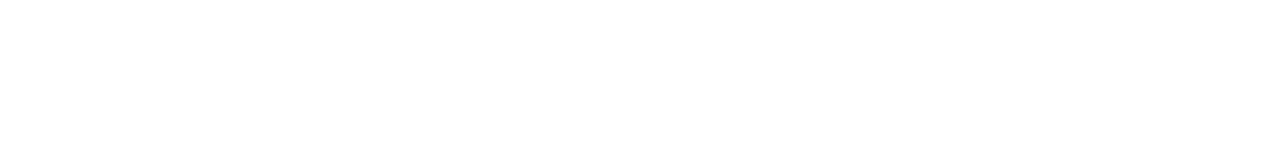
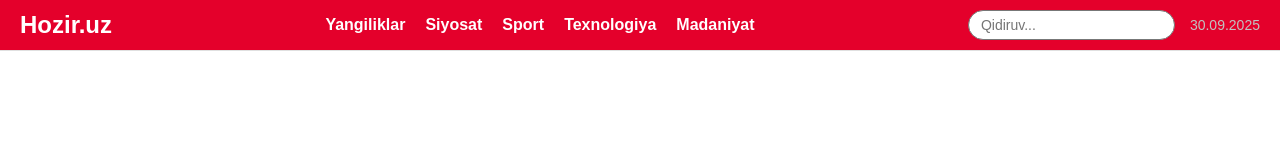
Before and after one commit to ThisDiamond/hozir.uz-1, a plain HTML site: page index.html in a window 1280 px wide. Drawn offline with Linux system fonts and the light colour scheme.

Commit message:
add header by asaloy

```diff
--- a/index.html
+++ b/index.html
@@ -4,11 +4,139 @@
     <meta charset="UTF-8" />
     <meta name="viewport" content="width=device-width, initial-scale=1.0" />
     <title>Hozir.uz</title>
+    <style>
+      * {
+        box-sizing: border-box;
+        margin: 0;
+        padding: 0;
+      }
+
+      body {
+        font-family: Arial, sans-serif;
+      }
+
+      header {
+        background-color:#e4002b;
+        border-bottom: 1px solid #e0e0e0;
+        padding: 10px 20px;
+        display: flex;
+        flex-wrap: wrap;
+        align-items: center;
+        justify-content: space-between;
+      }
+
+      .logo {
+        font-size: 24px;
+        font-weight: bold;
+        color: rgb(255, 255, 255);
+      }
+
+      nav {
+        display: flex;
+        gap: 20px;
+        flex-wrap: wrap;
+        font-weight: bold;
+      }
+
+      nav a {
+        text-decoration: none;
+        color: rgb(255, 255, 255);
+        font-size: 16px;
+        transition: color 0.3s ease;
+      }
+
+      nav a:hover {
+        color:rgb(255, 255, 255);
+      }
+
+      .header-right {
+        display: flex;
+        gap: 15px;
+        align-items: center;
+        flex-wrap: wrap;
+      }
+
+      .search-box input {
+        padding: 6px 12px;
+        border: 1px solid #777;
+        border-radius: 20px;
+        font-size: 14px;
+      }
+
+      .lang-select {
+        padding: 5px;
+        font-size: 14px;
+      }
+
+      .date {
+        font-size: 14px;
+        color: #c1c1c1;
+      }
+
+      /* Responsive menyu uchun checkbox trikki */
+      .menu-toggle {
+        display: none;
+      }
+
+      .menu-icon {
+        display: none;
+        font-size: 28px;
+        cursor: pointer;
+      }
+
+      @media (max-width: 768px) {
+        nav {
+          display: none;
+          flex-direction: column;
+          width: 100%;
+          margin-top: 10px;
+        }
+
+        .menu-toggle:checked + label + nav {
+          display: flex;
+        }
+
+        .menu-icon {
+          display: block;
+          color:rgb(255, 255, 255);
+       ;
+
+        }
+
+        .header-right {
+          width: 100%;
+          justify-content: space-between;
+          margin-top: 10px;
+        }
+      }
+    </style>
   </head>
   <body>
-    <header></header>
-    <nav></nav>
-    <main></main>
-    <footer></footer>
+
+    <header >
+
+      <div class="logo">Hozir.uz</div>
+
+      <!-- Mobil menyu uchun checkbox trikki -->
+      <input type="checkbox" id="menu-toggle" class="menu-toggle">
+      <label for="menu-toggle" class="menu-icon">☰</label>
+
+      <nav>
+        <a href="#">Yangiliklar</a>
+        <a href="#">Siyosat</a>
+        <a href="#">Sport</a>
+        <a href="#">Texnologiya</a>
+        <a href="#">Madaniyat</a>
+      </nav>
+
+      <div class="header-right">
+        <div class="search-box">
+          <input type="text" placeholder="Qidiruv...">
+        </div>
+
+        <div class="date">30.09.2025</div>
+      </div>
+    </header>
+
   </body>
-</html>
+  </html>
```
